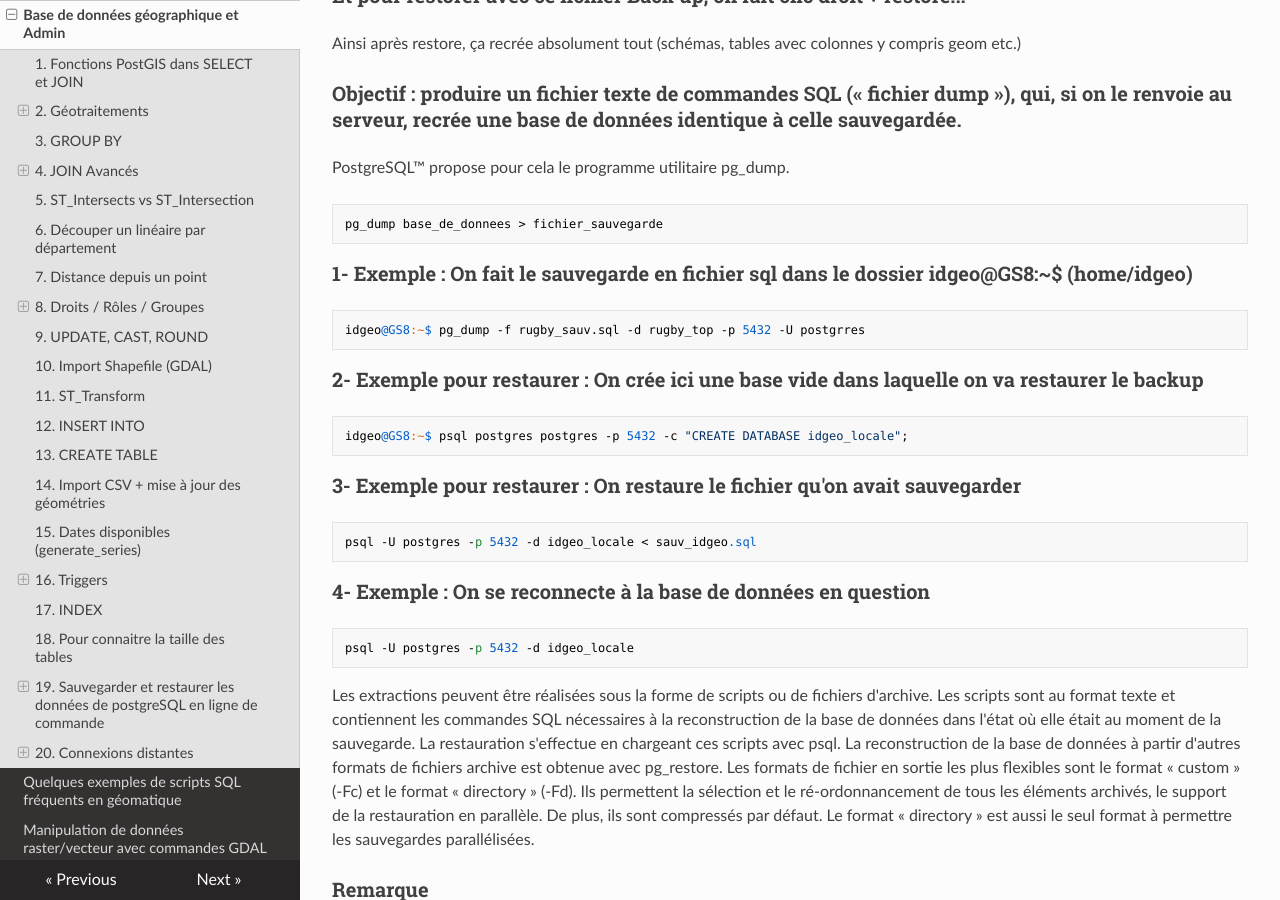
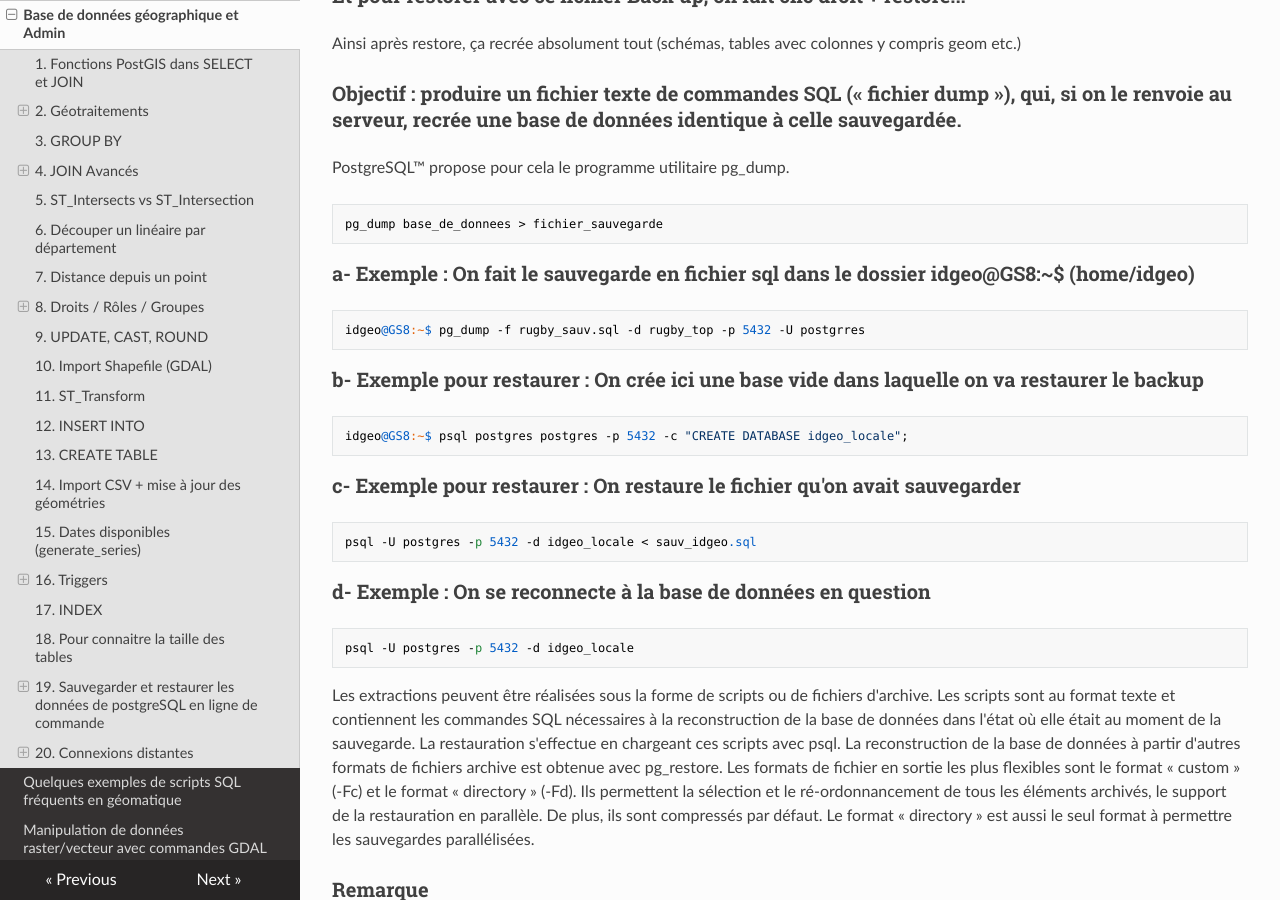
Before and after one commit to abdou123-guene/Site_de_documentation_geomatique, an MkDocs documentation site: the page built from docs/aide_sql.md, in a window 1280 px wide and 900 px high, scrolled down 8923 px. Built offline with MkDocs 1.6.1, drawn with Linux system fonts in a browser that asks for light colours; nearby versions of some CDN libraries.

Commit message:
Update aide_sql.md

````diff
--- a/docs/aide_sql.md
+++ b/docs/aide_sql.md
@@ -364,19 +364,19 @@ PostgreSQL™ propose pour cela le programme utilitaire pg_dump.
 ```
 pg_dump base_de_donnees > fichier_sauvegarde
 ```
-### 1- Exemple : On fait le sauvegarde en fichier sql dans le dossier idgeo@GS8:~$  (home/idgeo)
+### a- Exemple : On fait le sauvegarde en fichier sql dans le dossier idgeo@GS8:~$  (home/idgeo)
 ```
 idgeo@GS8:~$ pg_dump -f rugby_sauv.sql -d rugby_top -p 5432 -U postgrres
 ```
-### 2- Exemple pour restaurer : On crée ici une base vide dans laquelle on va restaurer le backup
+### b- Exemple pour restaurer : On crée ici une base vide dans laquelle on va restaurer le backup
 ```
 idgeo@GS8:~$ psql postgres postgres -p 5432 -c "CREATE DATABASE idgeo_locale";
 ```
-### 3- Exemple pour restaurer : On restaure le fichier qu'on avait sauvegarder
+### c- Exemple pour restaurer : On restaure le fichier qu'on avait sauvegarder
 ```
 psql -U postgres -p 5432 -d idgeo_locale < sauv_idgeo.sql
 ```
-### 4- Exemple : On se reconnecte à la base de données en question
+### d- Exemple : On se reconnecte à la base de données en question
 ```
 psql -U postgres -p 5432 -d idgeo_locale
 ```
````
